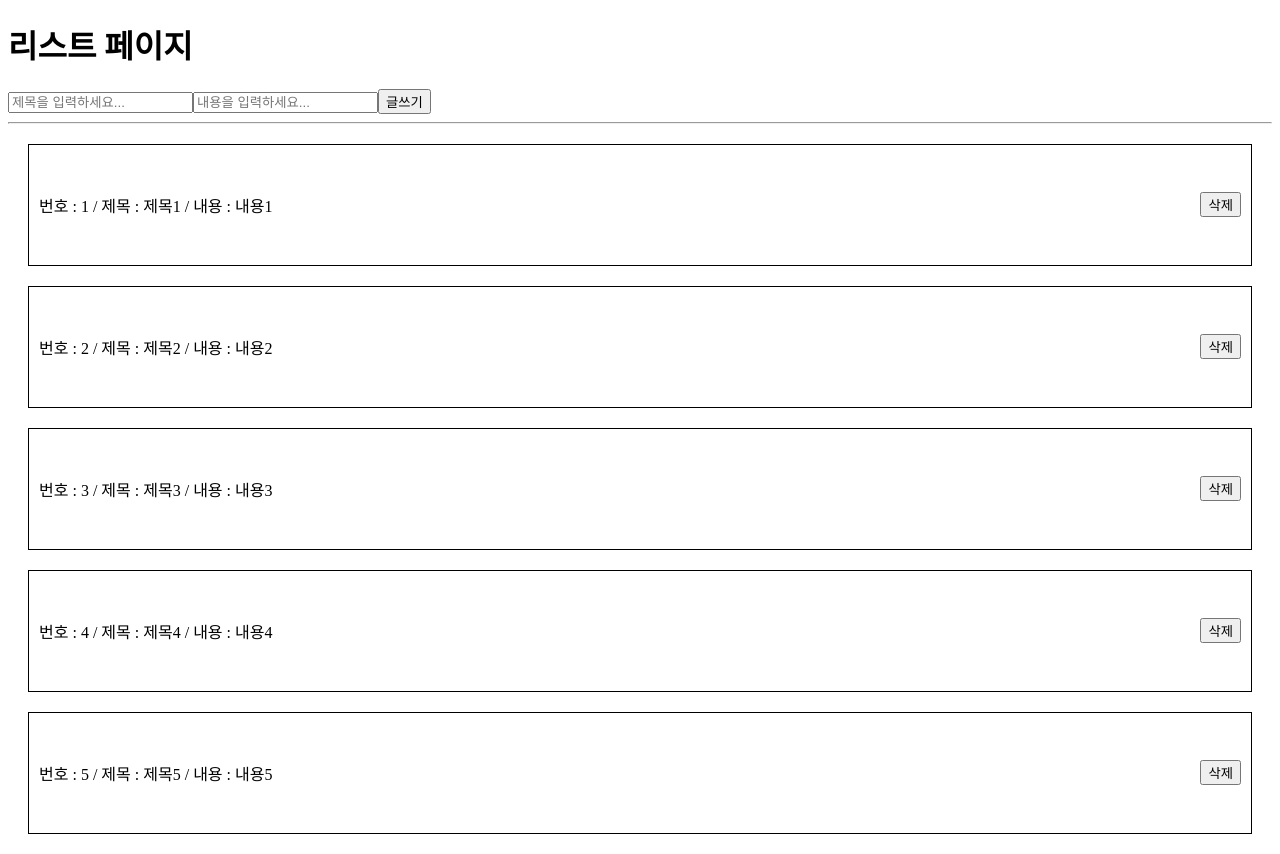
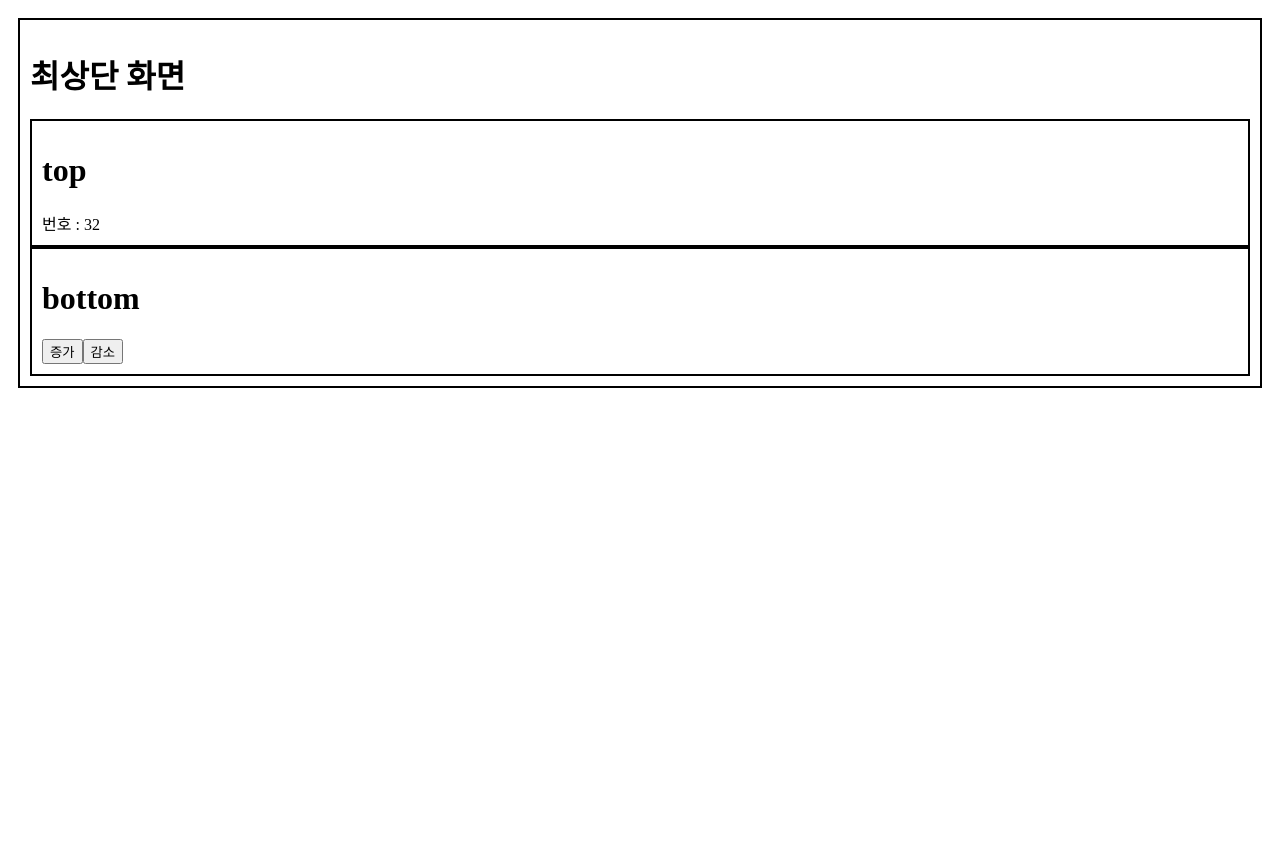
Before and after one commit to thyoondev/React-Springboot-Practice-Book, a React (Create React App) app: page / in a window 1280 px wide. After the commit the page ends 800 px from the top, so only its background shows below. Built offline with nearby package versions, Linux system fonts and the light colour scheme.

Commit message:
redux 적용

```diff
--- a/package.json
+++ b/package.json
@@ -10,8 +10,10 @@
     "react": "^17.0.2",
     "react-bootstrap": "^1.5.2",
     "react-dom": "^17.0.2",
+    "react-redux": "^7.2.3",
     "react-router-dom": "^5.2.0",
     "react-scripts": "4.0.3",
+    "redux": "^4.0.5",
     "styled-components": "^5.2.3",
     "web-vitals": "^1.1.1"
   },
--- a/src/App.css
+++ b/src/App.css
@@ -1,3 +1,12 @@
-.box-style {
-  color: blue;
+.container {
+  height: 700;
+  border: 2px solid black;
 }
+
+.sub_container {
+  height: 250;
+  border: 2px solid black;
+}
+div {
+  padding: 10px;
+}
--- a/src/App.js
+++ b/src/App.js
@@ -1,12 +1,14 @@
-import { Route } from 'react-router';
 import './App.css';
-import ListPage from './pages/ListPage';
+import Bottom from './components/Bottom';
+import Top from './components/Top';
 
-//글쓰기, 글삭제, 글목록
+//글쓰기, 글삭제, 글목록보기
 function App() {
   return (
-    <div>
-      <ListPage />
+    <div className="container">
+      <h1>최상단 화면</h1>
+      <Top />
+      <Bottom />
     </div>
   );
 }
--- /dev/null
+++ b/src/components/Bottom.js
@@ -0,0 +1,17 @@
+import React from 'react';
+import { useDispatch } from 'react-redux';
+import '../App.css';
+import { decrease, increase } from '../store';
+
+const Bottom = () => {
+  const dispatch = useDispatch();
+  return (
+    <div className="sub_container">
+      <h1>bottom</h1>
+      <button onClick={() => dispatch(increase())}>증가</button>
+      <button onClick={() => dispatch(decrease())}>감소</button>
+    </div>
+  );
+};
+
+export default Bottom;
--- /dev/null
+++ b/src/components/Top.js
@@ -0,0 +1,16 @@
+import React from 'react';
+import { useSelector } from 'react-redux';
+import '../App.css';
+
+const Top = () => {
+  const number = useSelector((store) => store.number);
+
+  return (
+    <div className="sub_container">
+      <h1>top</h1>
+      번호 : {number}
+    </div>
+  );
+};
+
+export default Top;
--- a/src/index.js
+++ b/src/index.js
@@ -1,13 +1,17 @@
 import React from 'react';
 import ReactDOM from 'react-dom';
+import { Provider } from 'react-redux';
+import { createStore } from 'redux';
 import App from './App';
-import { BrowserRouter } from 'react-router-dom';
+import reducer from './store';
+
+const store = createStore(reducer);
 
 ReactDOM.render(
   <React.StrictMode>
-    <BrowserRouter>
+    <Provider store={store}>
       <App />
-    </BrowserRouter>
+    </Provider>
   </React.StrictMode>,
   document.getElementById('root'),
 );
--- a/src/pages/ListPage.js
+++ /dev/null
@@ -1,79 +0,0 @@
-import React, { useState } from 'react';
-import styled from 'styled-components';
-
-const ListPage = () => {
-  const [no, setNo] = useState(6);
-
-  const [post, setPost] = useState({
-    id: '',
-    title: '',
-    content: '',
-  });
-
-  const [posts, setPosts] = useState([
-    { id: 1, title: '제목1', content: '내용1' },
-    { id: 2, title: '제목2', content: '내용2' },
-    { id: 3, title: '제목3', content: '내용3' },
-    { id: 4, title: '제목4', content: '내용4' },
-    { id: 5, title: '제목5', content: '내용5' },
-  ]);
-
-  const StyledItemBoxDiv = styled.div`
-    border: 1px solid black;
-    padding: 10px;
-    height: 100px;
-    margin: 20px;
-    display: flex;
-    justify-content: space-between;
-    align-items: center;
-  `;
-
-  const handleWrite = (e) => {
-    e.preventDefault(); //form태그가 하라는 액션을 중지시킴
-    //ListPage의 setPosts에 무엇을 담아야 함?
-    setPosts([...posts, post]);
-    setNo(no + 1);
-  };
-
-  const handleForm = (e) => {
-    // computed property name 문법 (키값 동적할당)
-    setPost({
-      ...post,
-      id: no,
-      [e.target.name]: e.target.value,
-    });
-  };
-  return (
-    <div>
-      <h1>리스트 페이지</h1>
-      <form onSubmit={handleWrite}>
-        <input
-          type="text"
-          placeholder="제목을 입력하세요..."
-          value={post.title}
-          onChange={handleForm}
-          name="title"
-        />
-        <input
-          type="text"
-          placeholder="내용을 입력하세요..."
-          value={post.content}
-          onChange={handleForm}
-          name="content"
-        />
-        <button type="sumit">글쓰기</button>
-      </form>
-      <hr />
-      {posts.map((post) => (
-        <StyledItemBoxDiv>
-          <div>
-            번호 : {post.id} / 제목 : {post.title} / 내용 : {post.content}
-          </div>
-          <button>삭제</button>
-        </StyledItemBoxDiv>
-      ))}
-    </div>
-  );
-};
-
-export default ListPage;
--- /dev/null
+++ b/src/store.js
@@ -0,0 +1,24 @@
+//액션
+
+export const increase = () => ({ type: 'INCREMENT' });
+export const decrease = () => ({ type: 'DECREMENT' });
+
+//상태
+
+const inistate = {
+  number: 32,
+};
+
+//액셕의 결과를 걸러내는 친구
+const reducer = (state = inistate, action) => {
+  switch (action.type) {
+    case 'INCREMENT':
+      return { number: state.number + 1 }; //return되면 그걸 호출한 쪽에서 받는게 아니라 return되는 순간 ui 변경
+    case 'DECREMENT':
+      return { number: state.number - 1 };
+    default:
+      return state;
+  }
+};
+
+export default reducer;
```
Also changed, not shown: 1 other file (tests, documents, lock files or other folders).
